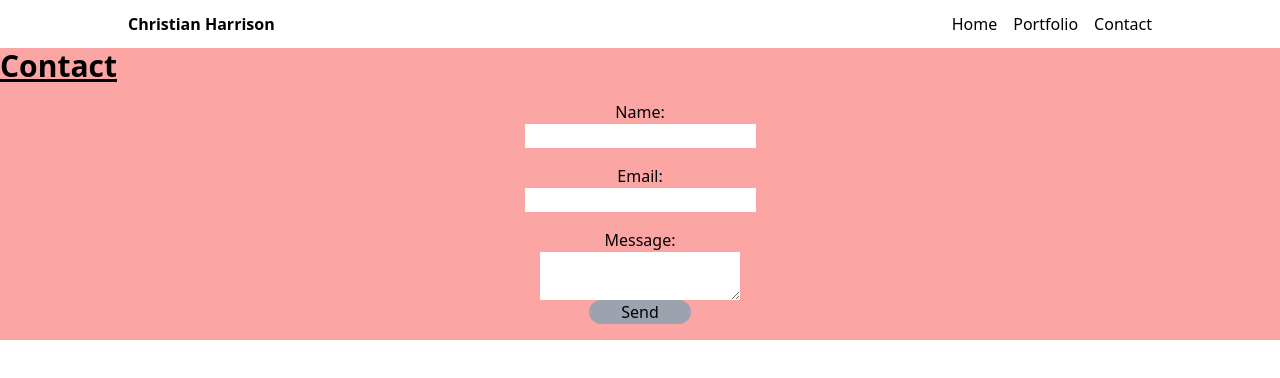
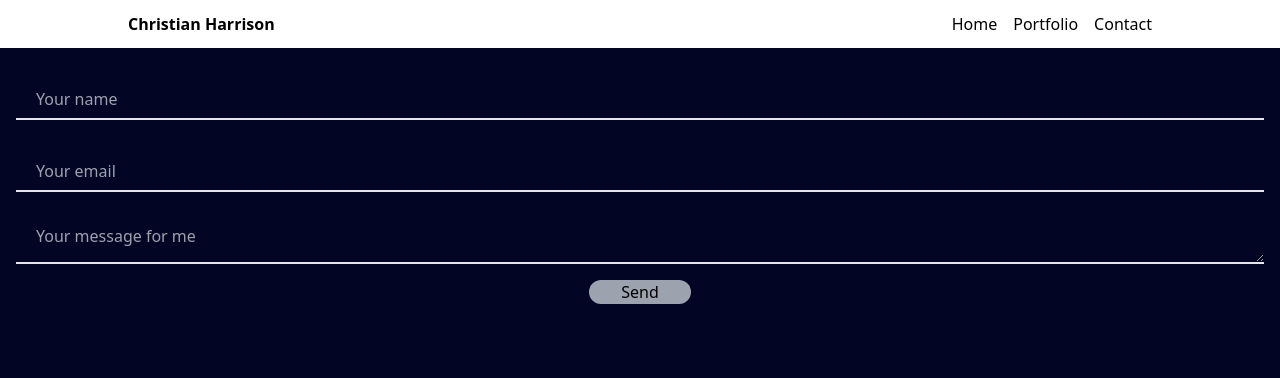
Before and after one commit to christywastaken/christianharrison, a Nuxt app: page /contact in a window 1280 px wide. Shown: the top 378 px of the page. Built offline with nearby package versions, Linux system fonts and the light colour scheme.

Commit message:
Styles the contact form

```diff
--- a/app.vue
+++ b/app.vue
@@ -1,6 +1,6 @@
 <template>
   <div>
-  <NavigationHeader class="sticky top-0"/>
+    <NavigationHeader class="sticky top-0" />
     <NuxtPage />
   </div>
 </template>
--- a/assets/css/main.css
+++ b/assets/css/main.css
@@ -1,3 +1,11 @@
 @tailwind base;
 @tailwind components;
 @tailwind utilities;
+
+.bg-primary {
+  background: #020523;
+}
+
+.bg-secondary {
+  background: #C6D8D3;
+}
--- a/components/BlogPost.vue
+++ b/components/BlogPost.vue
@@ -1,5 +1,5 @@
 <template>
-  <a :href="link" target="_blank" class="flex flex-col justify-center bg-slate-200 p-4 my-8 rounded-md">
+  <a :href="link" target="_blank" class="flex flex-col justify-center p-8 my-8 rounded-md bg-secondary">
     <h2 class="text-4xl font-bold">{{ title }}</h2>
     <p class="italic mb-4">{{ about }}</p>
     <img :src="imageSrc" class="object-contain rounded-md" />
--- a/components/ContactForm.vue
+++ b/components/ContactForm.vue
@@ -1,13 +1,10 @@
 <template>
   <form class="flex flex-col items-center justify-center px-4 py-4" @submit.prevent="submitForm">
-    <label for="name">Name:</label>
-    <input type="text" id="name" v-model="form.name" required />
+    <input class="my-4 w-full px-5 text-white bg-transparent border-b-2 h-10" type="text" id="name" v-model="form.name" placeholder="Your name" required />
 
-    <label class="pt-4" for="email">Email:</label>
-    <input type="email" id="email" v-model="form.email" required />
+    <input class="my-4 w-full px-5 text-white bg-transparent border-b-2 h-10" type="email" id="email" v-model="form.email" required placeholder="Your email" />
 
-    <label class="pt-4" for="message">Message:</label>
-    <textarea id="message" v-model="form.message" required></textarea>
+    <textarea class="my-4 w-full px-5 text-white bg-transparent border-b-2 h-10" id="message" v-model="form.message" required placeholder="Your message for me"></textarea>
 
     <button class="flex items-center justify-center rounded-full bg-gray-400 px-8" type="submit">Send</button>
   </form>
--- a/pages/contact.vue
+++ b/pages/contact.vue
@@ -1,7 +1,8 @@
 <template>
-  <div class="mx-auto container bg-red-300">
-    <h1 class="text-3xl font-bold underline">Contact</h1>
-    <ContactForm />
+  <div class="min-h-screen bg-primary">
+    <div class="mx-auto container">
+      <h1 class="text-3xl font-bold underline"></h1>
+      <ContactForm />
+    </div>
   </div>
-
 </template>
--- a/pages/index.vue
+++ b/pages/index.vue
@@ -1,3 +1,6 @@
 <template>
-
+  <div class="flex flex-col min-h-screen bg-primary">
+    <div>top</div>
+    <div>bottom</div>
+  </div>
 </template>
--- a/pages/portfolio.vue
+++ b/pages/portfolio.vue
@@ -1,5 +1,5 @@
 <template>
-  <div class="flex flex-col items-center">
+  <div class="flex flex-col items-center bg-primary">
     <BlogPost
       title="Tweet Sentiment Analysis: Exploring Temporal Patterns"
       about="test about section that reads like this"
```
